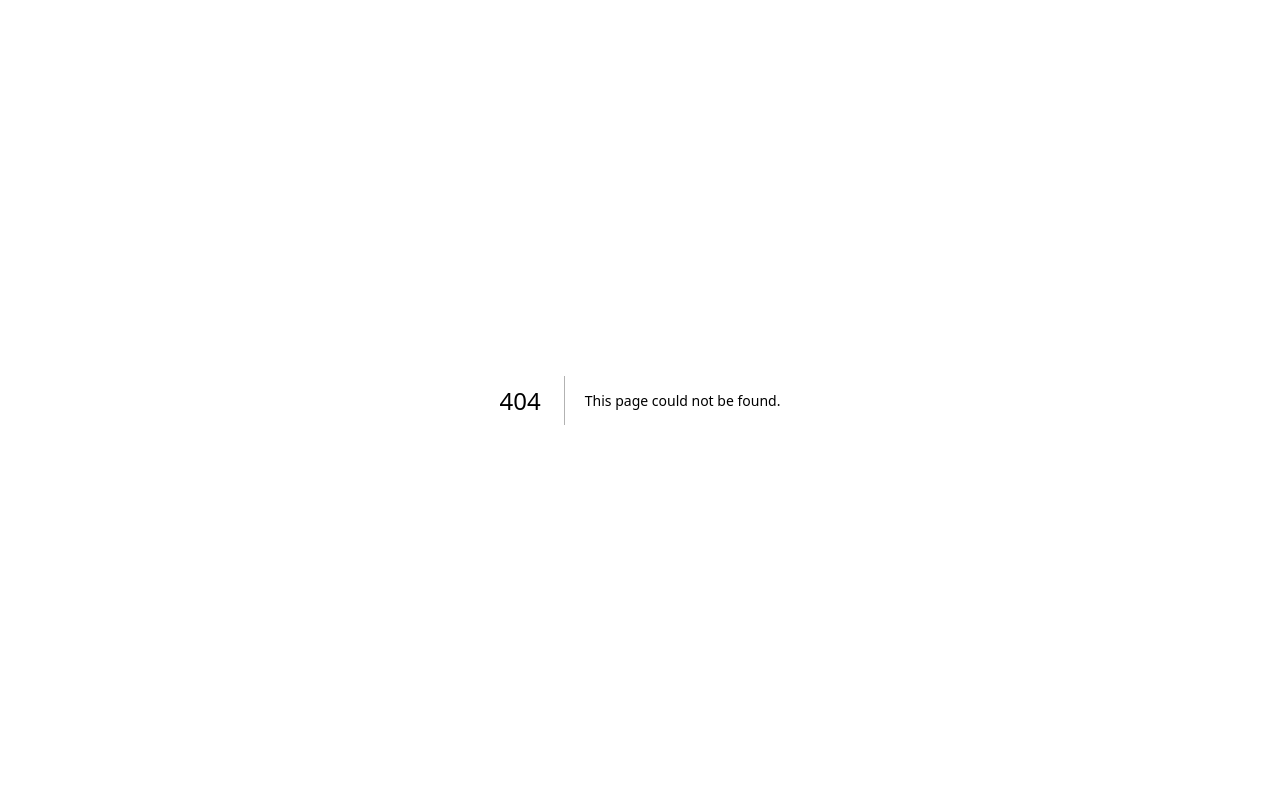
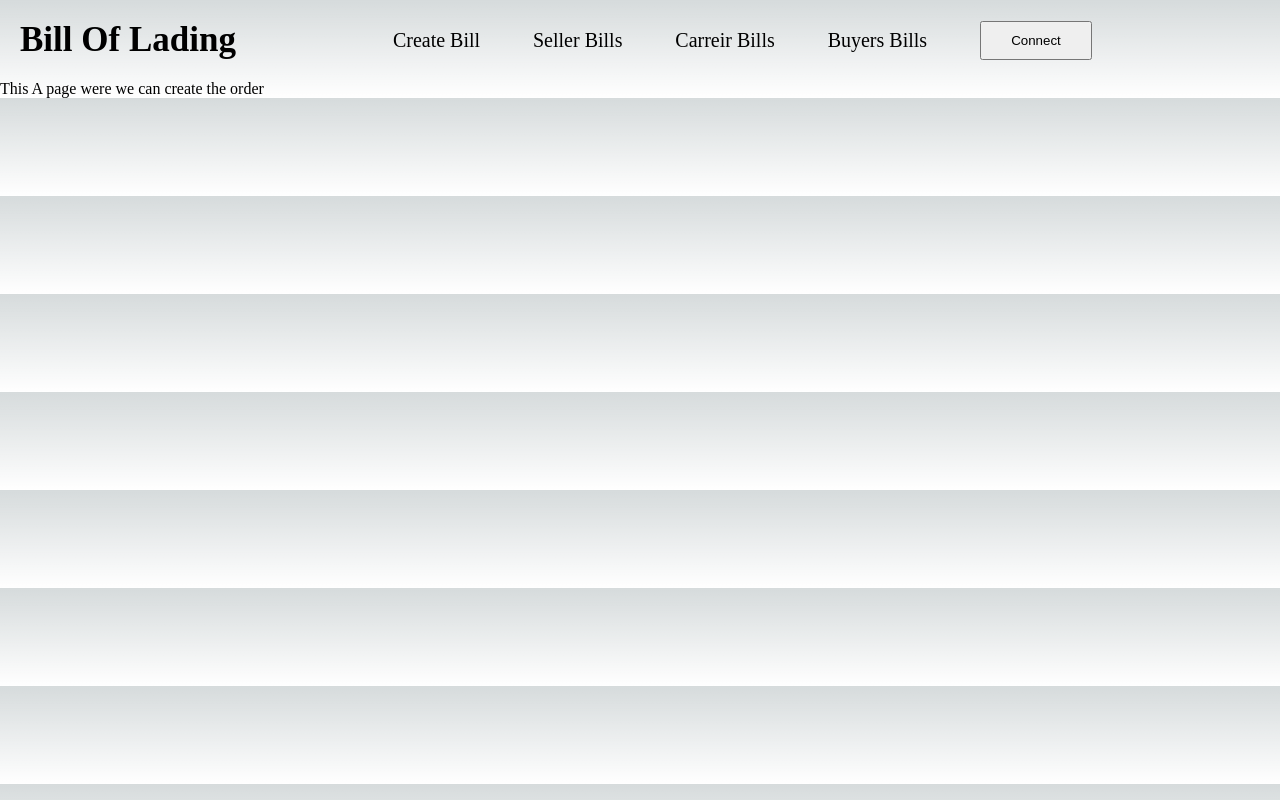
Before and after one commit to Addis-Belete/Bill_Of_Lading, a Next.js app in the folder bill_of_lading_ui/: page /createBill in a window 1280 px wide. Before the commit this address had no page. Built offline with nearby package versions, Linux system fonts and the light colour scheme.

Commit message:
Add NavBar component

```diff
--- a/bill_of_lading_ui/package.json
+++ b/bill_of_lading_ui/package.json
@@ -15,6 +15,7 @@
     "next": "13.2.3",
     "react": "18.2.0",
     "react-dom": "18.2.0",
-    "typescript": "4.9.5"
+    "typescript": "4.9.5",
+	 "ethers": "^5.4"
   }
 }
--- /dev/null
+++ b/bill_of_lading_ui/src/components/header.tsx
@@ -0,0 +1,20 @@
+import styles from "@/styles/Header.module.css"
+export default function Header({connect, account}:any) {
+	console.log(account)
+  return (
+    <nav className={styles.nav}>
+      <p>Bill Of Lading</p>
+
+      <ul>
+        <li>create bill</li>
+        <li>seller bills</li>
+        <li>carreir bills</li>
+		<li>buyers bills</li>
+      </ul>
+      <div>
+        <button onClick={connect}>{account ?  "Connected" : "Connect"}</button>
+        <p>{account}</p>
+      </div>
+    </nav>
+  );
+}
--- /dev/null
+++ b/bill_of_lading_ui/src/components/layout.tsx
@@ -0,0 +1,10 @@
+import Header from "./header";
+
+export default function Layout({ children, connect, account }: any) {
+  return (
+    <>
+      <Header connect={connect} account={account}/>
+      <main>{children}</main>
+    </>
+  );
+}
--- a/bill_of_lading_ui/src/pages/_app.tsx
+++ b/bill_of_lading_ui/src/pages/_app.tsx
@@ -1,6 +1,30 @@
-import '@/styles/globals.css'
-import type { AppProps } from 'next/app'
+import "@/styles/globals.css";
+import type { AppProps } from "next/app";
+import Layout from "@/components/layout";
+import { ethers } from "ethers";
+import { useEffect, useState } from "react";
 
+declare let  window:any;
 export default function App({ Component, pageProps }: AppProps) {
-  return <Component {...pageProps} />
+	const [account, setAccount] = useState("")
+const connect = async() => {
+	if(window.ethereum) {
+		const provider = new ethers.providers.Web3Provider(window.ethereum);
+		const accounts = await provider.send("eth_requestAccounts", []);
+	 	setAccount(accounts[0]);
+	}
+	else {
+		alert("Please Install Metamask Extension");
+
+	}
+
 }
+	useEffect(() => {
+		connect()
+	})
+  return (
+    <Layout connect={connect} account={account}>
+      <Component {...pageProps} />
+    </Layout>
+  );
+}
--- /dev/null
+++ b/bill_of_lading_ui/src/pages/createBill.tsx
@@ -0,0 +1,8 @@
+export default function CreateBill(){
+	return(
+		<div>This A page were we can create the order</div>
+
+	)
+
+
+}
--- /dev/null
+++ b/bill_of_lading_ui/src/styles/Header.module.css
@@ -0,0 +1,49 @@
+.nav {
+	display: flex;
+	justify-content: space-between;
+	align-items: center;
+	margin: 20px 20px;
+	width: 100%;
+
+}
+
+.nav p {
+	width: 25%;
+	text-transform: capitalize;
+	font-size: 35px;
+	font-weight: 600;
+
+}
+
+.nav ul {
+display: flex;
+justify-content: space-evenly;
+align-items: center;
+width: 50%;
+}
+
+.nav ul li {
+ list-style: none;
+ text-transform: capitalize;
+ font-size: 20px;
+
+
+}
+
+.nav div {
+	display: flex;
+	align-items: center;
+	width: 25%;
+
+}
+
+.nav div button {
+	text-transform: capitalize;
+	width: 35%;
+	padding: 10px 0;
+	margin-right: 15px;
+}
+.nav div p {
+	font-size: 16px;
+
+}
```
Also changed, not shown: bill_of_lading_ui/src/pages/index.tsx (+21 -118 lines), 1 other file (tests, documents, lock files or other folders).
